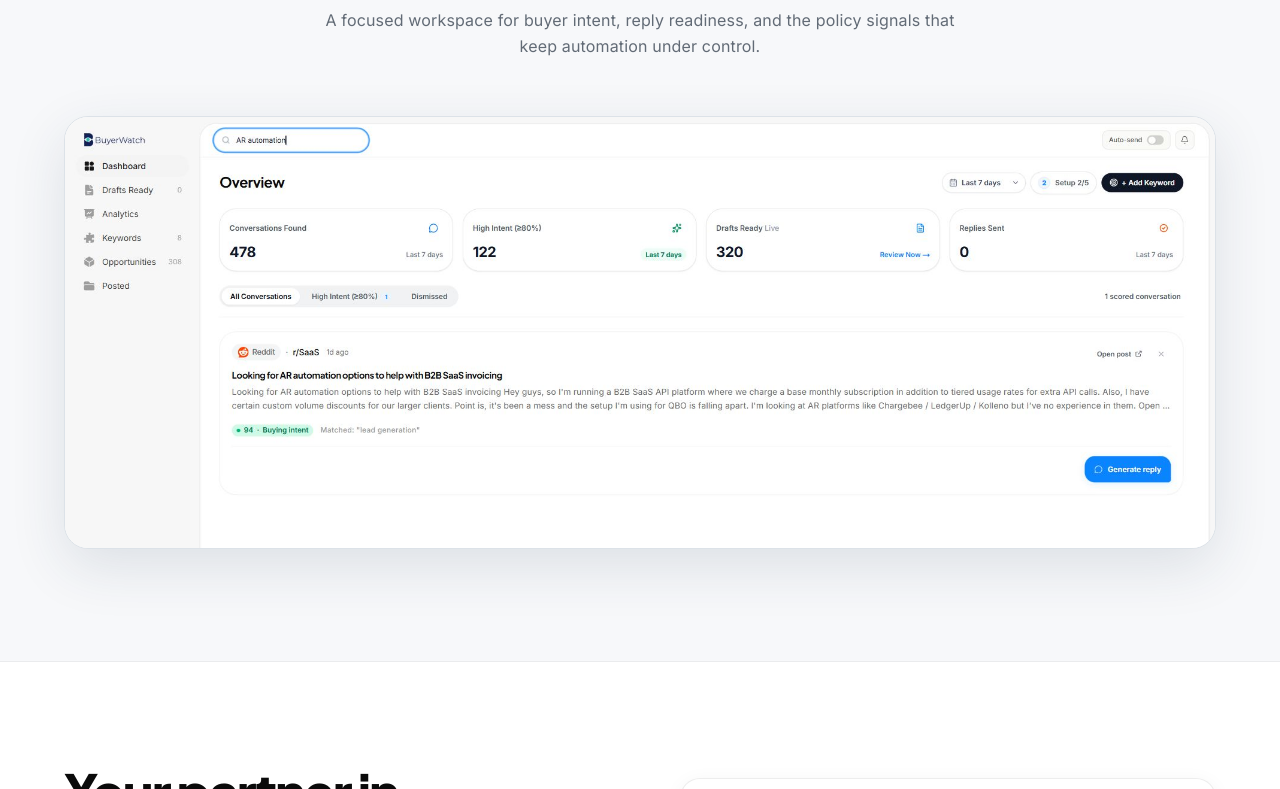
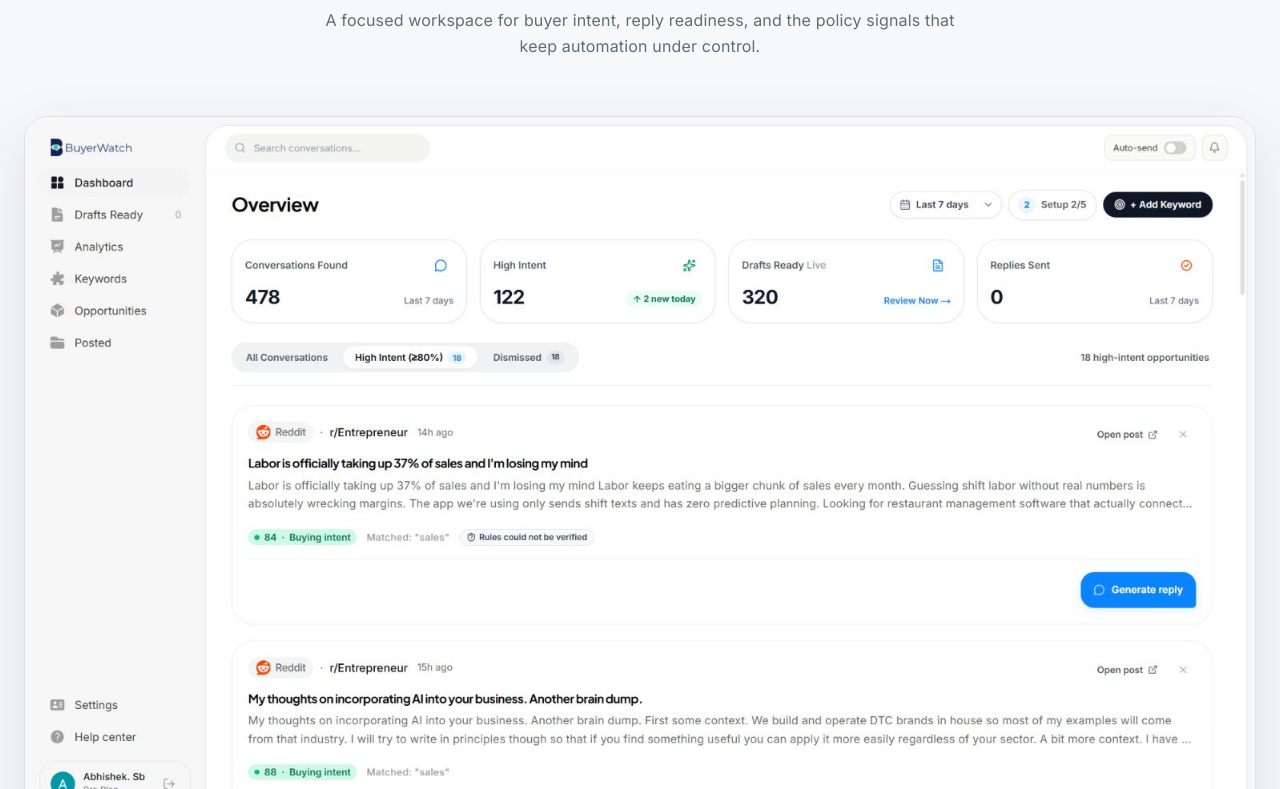
Before and after one commit to abhishekreal7/buyerwatch, a Next.js app: page / in a window 1280 px wide. Shown: the part 2311-3100 px from the top of the page. Built offline with nearby package versions, Linux system fonts and the light colour scheme.

Commit message:
fix: improve homepage dashboard preview

```diff
--- a/src/app/page.tsx
+++ b/src/app/page.tsx
@@ -288,7 +288,7 @@ export default function LandingPage() {
 
         {/* ━ ━ ━ ━  section separator: DASHBOARD PROOF ━ ━ ━ ━  */}
         <Section className="border-b border-black/[0.05] bg-[#F7F8FA] py-20 sm:py-24 lg:py-[112px]">
-          <div className="mx-auto max-w-[1200px] px-6">
+          <div className="mx-auto max-w-[1360px] px-6">
             <motion.div variants={fadeUp} className="mx-auto mb-11 max-w-[650px] text-center sm:mb-14">
               <SectionBadge color="#0A84FF" text="See it in action" />
               <h2
@@ -306,11 +306,11 @@ export default function LandingPage() {
               className="overflow-hidden rounded-[20px] border border-[#DCE2E8] bg-white shadow-[0_18px_55px_rgba(36,57,79,0.12)] sm:rounded-[24px]"
             >
               <Image
-                src="/buyerwatch-dashboard-live-preview.png"
-                alt="BuyerWatch dashboard showing a high-intent B2B SaaS invoicing conversation"
-                width={1920}
-                height={720}
-                sizes="(max-width: 768px) 100vw, 1200px"
+                src="/buyerwatch-dashboard-live-preview.jpg"
+                alt="BuyerWatch dashboard showing multiple high-intent buyer conversations"
+                width={1536}
+                height={826}
+                sizes="(max-width: 768px) 100vw, 1360px"
                 unoptimized
                 className="h-auto w-full"
               />
```
Also changed, not shown: public/buyerwatch-dashboard-live-preview.jpg (added).
